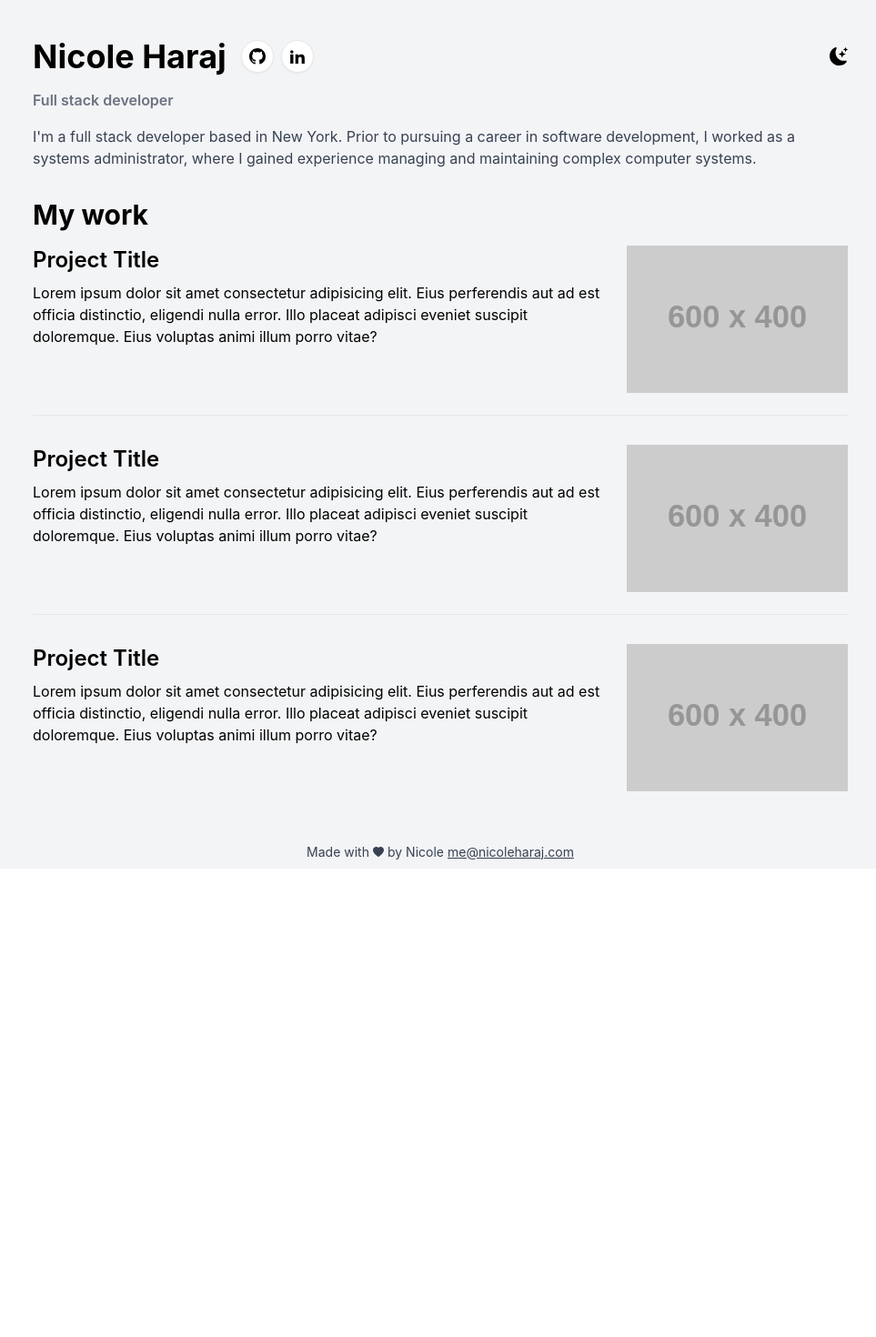
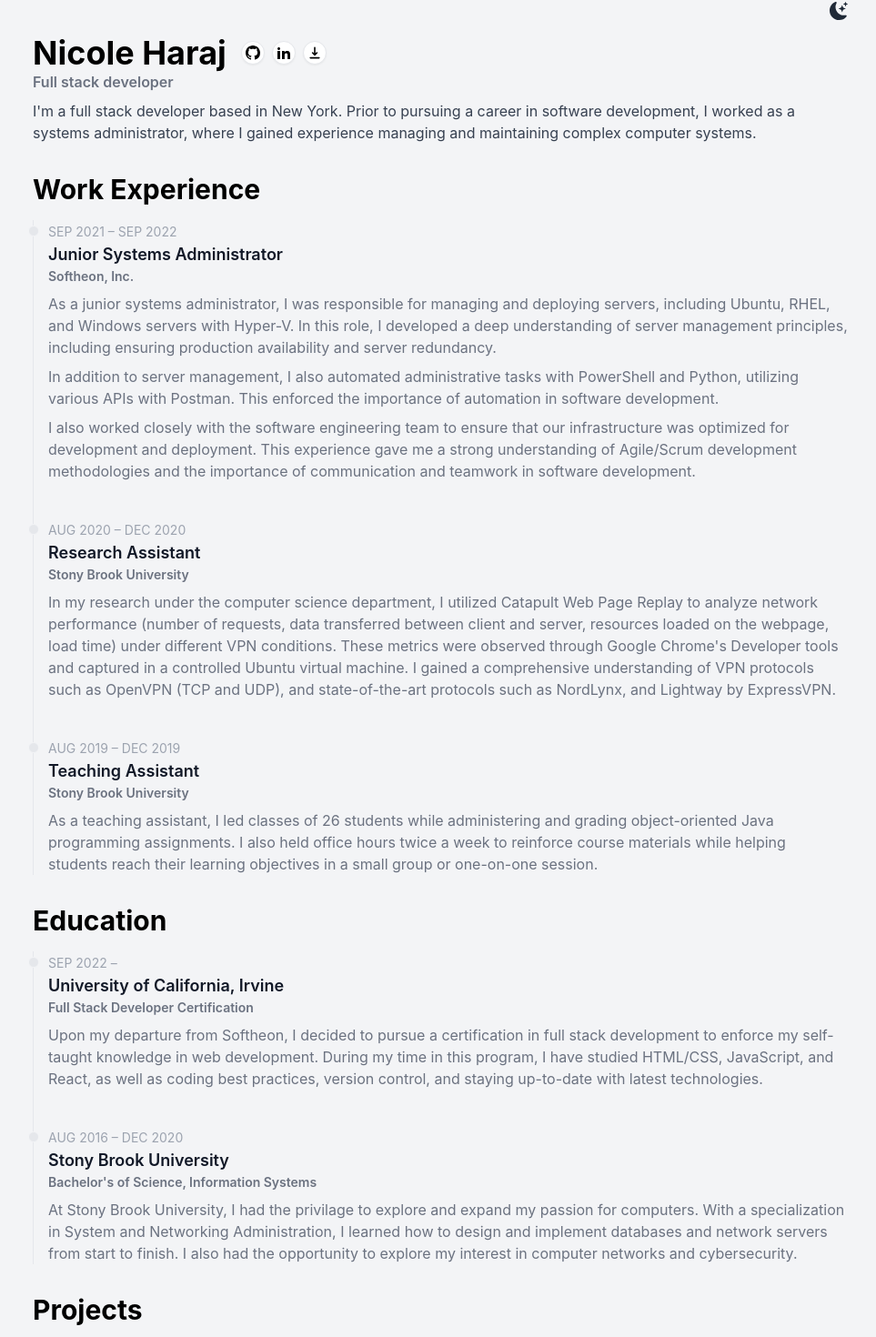
Before and after one commit to nicoleharaj/react-cv, a Next.js app: page / in a window 1280 px wide. Shown: the part 38-1508 px from the top of the page at 91% size, without its empty margins (156-1119 px from the left). Before the commit the page ends 993 px from the top, so only its background shows below. Built offline with nearby package versions, Linux system fonts and the light colour scheme.

Commit message:
Remove placeholder text

```diff
--- /dev/null
+++ b/components/Badge.tsx
@@ -0,0 +1,13 @@
+import { ReactNode } from 'react';
+
+type BadgeProps = {
+  children?: ReactNode;
+};
+
+export default function Badge({ children }: BadgeProps) {
+  return (
+    <div className="flex justify-center items-center px-2 py-1 h-fit whitespace-nowrap rounded-md text-center text-xs font-semibold leading-none bg-gray-700 text-white select-none dark:bg-gray-500">
+      {children}
+    </div>
+  );
+}
--- /dev/null
+++ b/components/Header.tsx
@@ -0,0 +1,13 @@
+import { BsFillHeartFill } from 'react-icons/bs';
+import React from 'react';
+import ThemeToggler from './ThemeToggler';
+
+const Header = () => {
+  return (
+    <header className="flex justify-end text-sm text-gray-800 dark:text-gray-300">
+      <ThemeToggler />
+    </header>
+  );
+};
+
+export default Header;
--- a/components/ProjectCard.tsx
+++ b/components/ProjectCard.tsx
@@ -9,18 +9,22 @@
 
 export default function ProjectCard({ children, className }: ProjectCardProps) {
   return (
-    <li className={`flex flex-col-reverse gap-6 items-start justify-center md:flex-row border-b pb-6 dark:border-b-gray-500 last:border-b-transparent dark:last:border-b-transparent ` + className}>
+    <li
+      className={
+        `flex flex-col-reverse gap-6 items-start justify-center md:flex-row border-b pb-6 dark:border-b-gray-700 last:border-b-transparent last:pb-0 dark:last:border-b-transparent ` + className
+      }
+    >
       {children}
     </li>
   );
 }
 
 ProjectCard.Title = function ProjectCardTitle({ children, className }: ProjectCardProps): JSX.Element {
-  return <h2 className={`text-lg sm:text-2xl w-full font-semibold dark:text-gray-300 ` + className}>{children}</h2>;
+  return <h3 className={`text-lg w-full font-semibold dark:text-white ` + className}>{children}</h3>;
 };
 
 ProjectCard.Description = function ProjectCardDescription({ children, className }: ProjectCardProps): JSX.Element {
-  return <p className={`dark:text-gray-400 ` + className}>{children}</p>;
+  return <p className={`text-base font-normal text-gray-500 dark:text-gray-400 ` + className}>{children}</p>;
 };
 
 ProjectCard.Image = function ProjectCardImage({ width, src }: ImageLoaderProps): JSX.Element {
--- /dev/null
+++ b/components/TimelineItem.tsx
@@ -0,0 +1,27 @@
+import { ReactNode } from 'react';
+
+type TimelineItemProps = {
+  children?: ReactNode;
+  className?: string | undefined;
+};
+
+export default function TimelineItem({ children, className }: TimelineItemProps) {
+  return (
+    <li className="mb-10 ml-4 last:mb-0">
+      <div className={`absolute w-3 h-3 bg-gray-200 rounded-full mt-1.5 -left-1.5 border border-gray-100 dark:border-gray-900 dark:bg-gray-700 ` + className}></div>
+      {children}
+    </li>
+  );
+}
+
+TimelineItem.Title = function TimelineItemTitle({ children, className }: TimelineItemProps): JSX.Element {
+  return <h3 className={`text-lg font-semibold text-gray-900 dark:text-white ` + className}>{children}</h3>;
+};
+
+TimelineItem.Date = function TimelineItemDate({ children, className }: TimelineItemProps): JSX.Element {
+  return <time className={`mb-1 text-sm uppercase font-normal leading-none text-gray-400 dark:text-gray-500 ` + className}>{children}</time>;
+};
+
+TimelineItem.Description = function TimelineItemDescription({ children, className }: TimelineItemProps): JSX.Element {
+  return <div className={`text-base font-normal text-gray-500 dark:text-gray-400 ` + className}>{children}</div>;
+};
--- a/components/card.tsx
+++ /dev/null
@@ -1,18 +0,0 @@
-import { ReactNode } from 'react';
-
-interface CardProps {
-  children?: ReactNode;
-  className?: string | undefined;
-}
-
-export default function Card({ children, className }: CardProps) {
-  return <div className={className}>{children}</div>;
-}
-
-Card.Header = function CardHeader({ children, className }: CardProps) {
-  return <h3 className={className}>{children}</h3>;
-};
-
-Card.Body = function CardBody({ children, className }: CardProps) {
-  return <p className={className}>{children}</p>;
-};
--- a/components/footer.tsx
+++ b/components/footer.tsx
@@ -3,7 +3,7 @@
 
 const Footer = () => {
   return (
-    <footer className="pt-8 flex flex-col items-center justify-center p-2 text-sm text-gray-700 dark:text-gray-500">
+    <footer className="pt-10 flex flex-col items-center justify-center p-2 text-sm text-gray-700 dark:text-gray-500">
       <p className="flex flex-row gap-1">
         <span className="flex  items-center">
           Made with <BsFillHeartFill className="mx-1 text-xs" /> by Nicole
--- a/pages/_app.tsx
+++ b/pages/_app.tsx
@@ -7,7 +7,7 @@
 export default function MyApp({ Component, pageProps, router }: AppProps) {
   return (
     <ThemeProvider attribute="class">
-      <div className="transition-colors flex flex-col justify-between items-center min-h-screen bg-gray-100 pt-10 px-4  overflow-hidden sm:pt-20 sm:px-10  dark:bg-gray-900">
+      <div className="transition-colors flex flex-col justify-between items-center min-h-screen bg-gray-100 pt-4 px-4  overflow-hidden sm:px-10 sm:pt-10  dark:bg-gray-900">
         <AnimatePresence mode="wait">
           <Component key={router.pathname} {...pageProps} />
         </AnimatePresence>
--- a/pages/index.tsx
+++ b/pages/index.tsx
@@ -1,12 +1,13 @@
 import Head from 'next/head';
-import Card from '../components/Card';
-import Image from 'next/image';
 import { BsGithub } from 'react-icons/bs';
 import { ImLinkedin2 } from 'react-icons/im';
+import { HiDownload } from 'react-icons/hi';
 import Layout, { childVariant } from '../components/Layout';
 import { motion as m } from 'framer-motion';
 import ProjectCard from '../components/ProjectCard';
-import ThemeToggler from '../components/ThemeToggler';
+import Header from '../components/Header';
+import TimelineItem from '../components/TimelineItem';
+import Badge from '../components/Badge';
 
 export default function Home() {
   return (
@@ -15,71 +16,160 @@
         <title>Nicole Haraj</title>
         <meta name="description" content="Portfolio site" />
       </Head>
-      <m.div className="flex justify-between">
-        <div className='flex items-center gap-4'>
+
+      <Header />
+
+      <m.div className="flex items-center gap-4">
         <h1 className="font-bold text-3xl sm:text-4xl dark:text-white">Nicole Haraj</h1>
         <ul className="flex gap-2 dark:text-black">
           <li>
-              <a href="https://github.com/nicoleharaj" target="_blank" rel="noopener noreferrer">
-                <Card className="flex justify-center text-lg bg-white p-2 border rounded-full shadow-sm transition-transform hover:scale-105">
+            <a href="https://github.com/nicoleharaj" target="_blank" rel="noopener noreferrer" title="GitHub">
+              <div className="flex justify-center text-md bg-white p-1 border rounded-full shadow-sm transition-transform hover:scale-105">
                 <span className="sr-only">GitHub</span>
                 <BsGithub />
-                </Card>
+              </div>
             </a>
           </li>
           <li>
-              <a href="https://linkedin.com/in/nicoleharaj" target="_blank" rel="noopener noreferrer">
-                <Card className="flex justify-center text-lg bg-white p-2 border rounded-full shadow-sm transition-transform hover:scale-105">
+            <a href="https://linkedin.com/in/nicoleharaj" target="_blank" rel="noopener noreferrer" title="LinkedIn">
+              <div className="flex justify-center text-md bg-white p-1 border rounded-full shadow-sm transition-transform hover:scale-105">
                 <span className="sr-only">LinkedIn</span>
                 <ImLinkedin2 />
-                </Card>
+              </div>
+            </a>
+          </li>
+          <li>
+            <a href="https://linkedin.com/in/nicoleharaj" target="_blank" rel="noopener noreferrer" title="Download CV">
+              <div className="flex justify-center text-md bg-white p-1 border rounded-full shadow-sm transition-transform hover:scale-105">
+                <span className="sr-only">Download CV</span>
+                <HiDownload />
+              </div>
             </a>
           </li>
         </ul>
-        </div>
-        <ThemeToggler />
       </m.div>
 
-      <m.div variants={childVariant} className='text-gray-500 font-semibold'>Full stack developer</m.div>
-      <m.p variants={childVariant} className="text-gray-700 dark:text-gray-400">
-        I&apos;m a full stack developer based in New York. Prior to pursuing a career in software development, I worked as a systems administrator, where I gained experience managing and maintaining complex
-        computer systems.
+      <m.div variants={childVariant} className="text-gray-500 font-semibold -mt-4">
+        Full stack developer
+      </m.div>
+      <m.p variants={childVariant} className="text-gray-700 dark:text-gray-400 -mt-2">
+        I&apos;m a full stack developer based in New York. Prior to pursuing a career in software development, I worked as a systems administrator, where I gained experience managing and maintaining
+        complex computer systems.
       </m.p>
 
-      <m.section className='mt-4'>
-        <m.h2 variants={childVariant} className="font-bold text-2xl sm:text-3xl">
-          My work
+      <m.section className="mt-4">
+        <m.h2 variants={childVariant} className="font-bold text-2xl mb-4 sm:text-3xl">
+          Work Experience
         </m.h2>
-        <m.ul variants={childVariant} className="flex flex-col gap-8 self-center mt-4">
+
+        <m.ol variants={childVariant} className="relative border-l border-gray-200 dark:border-gray-700">
+          <TimelineItem>
+            <TimelineItem.Date>Sep 2021 &ndash; Sep 2022</TimelineItem.Date>
+            <TimelineItem.Title>Junior Systems Administrator</TimelineItem.Title>
+            <TimelineItem.Description className="flex flex-col gap-2">
+              <div className="font-semibold text-sm">Softheon, Inc.</div>
+              <p>
+                As a junior systems administrator, I was responsible for managing and deploying servers, including Ubuntu, RHEL, and Windows servers with Hyper-V. In this role, I developed a deep
+                understanding of server management principles, including ensuring production availability and server redundancy.
+              </p>
+
+              <p>
+                In addition to server management, I also automated administrative tasks with PowerShell and Python, utilizing various APIs with Postman. This enforced the importance of automation in
+                software development.
+              </p>
+
+              <p>
+                I also worked closely with the software engineering team to ensure that our infrastructure was optimized for development and deployment. This experience gave me a strong understanding
+                of Agile/Scrum development methodologies and the importance of communication and teamwork in software development.
+              </p>
+            </TimelineItem.Description>
+          </TimelineItem>
+
+          <TimelineItem>
+            <TimelineItem.Date>Aug 2020 &ndash; Dec 2020</TimelineItem.Date>
+            <TimelineItem.Title>Research Assistant</TimelineItem.Title>
+            <TimelineItem.Description className="flex flex-col gap-2">
+              <div className="font-semibold text-sm">Stony Brook University</div>
+              <p>
+                In my research under the computer science department, I utilized Catapult Web Page Replay to analyze network performance (number of requests, data transferred between client and
+                server, resources loaded on the webpage, load time) under different VPN conditions. These metrics were observed through Google Chrome&apos;s Developer tools and captured in a
+                controlled Ubuntu virtual machine. I gained a comprehensive understanding of VPN protocols such as OpenVPN (TCP and UDP), and state-of-the-art protocols such as NordLynx, and Lightway
+                by ExpressVPN.
+              </p>
+            </TimelineItem.Description>
+          </TimelineItem>
+
+          <TimelineItem>
+            <TimelineItem.Date>Aug 2019 &ndash; Dec 2019</TimelineItem.Date>
+            <TimelineItem.Title>Teaching Assistant</TimelineItem.Title>
+            <TimelineItem.Description className="flex flex-col gap-2">
+              <div className="font-semibold text-sm">Stony Brook University</div>
+              <p>
+                As a teaching assistant, I led classes of 26 students while administering and grading object-oriented Java programming assignments. I also held office hours twice a week to reinforce
+                course materials while helping students reach their learning objectives in a small group or one-on-one session.
+              </p>
+            </TimelineItem.Description>
+          </TimelineItem>
+        </m.ol>
+      </m.section>
+
+      <m.section className="mt-4">
+        <m.h2 variants={childVariant} className="font-bold text-2xl mb-4 sm:text-3xl">
+          Education
+        </m.h2>
+
+        <m.ol variants={childVariant} className="relative border-l border-gray-200 dark:border-gray-700">
+          <TimelineItem>
+            <TimelineItem.Date>Sep 2022 &ndash;</TimelineItem.Date>
+            <TimelineItem.Title>University of California, Irvine</TimelineItem.Title>
+            <TimelineItem.Description className="flex flex-col gap-2">
+              <div className="font-semibold text-sm">Full Stack Developer Certification</div>
+              <p>
+                Upon my departure from Softheon, I decided to pursue a certification in full stack development to enforce my self-taught knowledge in web development. During my time in this program, I
+                have studied HTML/CSS, JavaScript, and React, as well as coding best practices, version control, and staying up-to-date with latest technologies.
+              </p>
+            </TimelineItem.Description>
+          </TimelineItem>
+
+          <TimelineItem>
+            <TimelineItem.Date>Aug 2016 &ndash; Dec 2020</TimelineItem.Date>
+            <TimelineItem.Title>Stony Brook University</TimelineItem.Title>
+            <TimelineItem.Description className="flex flex-col gap-2">
+              <div className="font-semibold text-sm">Bachelor&apos;s of Science, Information Systems</div>
+              <p>
+                At Stony Brook University, I had the privilage to explore and expand my passion for computers. With a specialization in System and Networking Administration, I learned how to design
+                and implement databases and network servers from start to finish. I also had the opportunity to explore my interest in computer networks and cybersecurity.
+              </p>
+            </TimelineItem.Description>
+          </TimelineItem>
+        </m.ol>
+      </m.section>
+
+      <m.section className="mt-4">
+        <m.h2 variants={childVariant} className="font-bold text-2xl mb-4 sm:text-3xl">
+          Projects
+        </m.h2>
+        <m.ul variants={childVariant} className="flex flex-col gap-8 self-center">
           <ProjectCard>
             <div className="flex flex-col gap-2">
-              <ProjectCard.Title>Project Title</ProjectCard.Title>
+              <ProjectCard.Title className="flex items-center gap-4">
+                Discord Bot <Badge>Rust</Badge>
+              </ProjectCard.Title>
               <ProjectCard.Description>
-                Lorem ipsum dolor sit amet consectetur adipisicing elit. Eius perferendis aut ad est officia distinctio, eligendi nulla error. Illo placeat adipisci eveniet suscipit doloremque. Eius
-                voluptas animi illum porro vitae?
+                Created an interactive Discord bot using Rust and the Serenity library for the Discord API to manage and store user statistics and achievements. Designed the bot with user-driven event
+                handling features and utilized Amazon DynamoDB for real-time data access. Packaged the bot using Docker and deployed it to AWS Fargate, enabling easy management and scalability.
               </ProjectCard.Description>
             </div>
-            <Image width={600} height={400} src="https://placehold.co/600x400" alt="" />
           </ProjectCard>
           <ProjectCard>
             <div className="flex flex-col gap-2">
-              <ProjectCard.Title>Project Title</ProjectCard.Title>
+              <ProjectCard.Title className="flex items-center gap-4">
+                React Notes <Badge>TypeScript</Badge> <Badge>React</Badge> <Badge>Nextjs</Badge>
+              </ProjectCard.Title>
               <ProjectCard.Description>
-                Lorem ipsum dolor sit amet consectetur adipisicing elit. Eius perferendis aut ad est officia distinctio, eligendi nulla error. Illo placeat adipisci eveniet suscipit doloremque. Eius
-                voluptas animi illum porro vitae?
+                Developed a full-stack note-taking application using TypeScript and MongoDB. Users can create, modify, and delete notes that support markdown, and are filterable by tags. The front-end of the application was built using the Next.js React framework and deployed with Vercel.
               </ProjectCard.Description>
             </div>
-            <Image width={600} height={400} src="https://placehold.co/600x400" alt="" />
-          </ProjectCard>
-          <ProjectCard>
-            <div className="flex flex-col gap-2">
-              <ProjectCard.Title>Project Title</ProjectCard.Title>
-              <ProjectCard.Description>
-                Lorem ipsum dolor sit amet consectetur adipisicing elit. Eius perferendis aut ad est officia distinctio, eligendi nulla error. Illo placeat adipisci eveniet suscipit doloremque. Eius
-                voluptas animi illum porro vitae?
-              </ProjectCard.Description>
-            </div>
-            <Image width={600} height={400} src="https://placehold.co/600x400" alt="" />
           </ProjectCard>
         </m.ul>
       </m.section>
```
Also changed, not shown: styles/globals.css (line endings or trailing spaces). Lines whose indentation alone changed are shown as unchanged.
